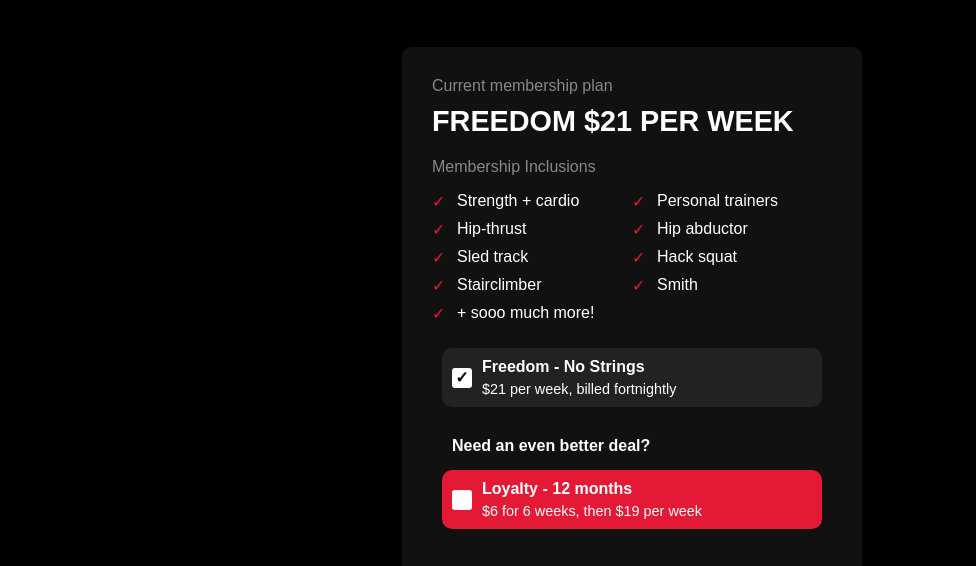
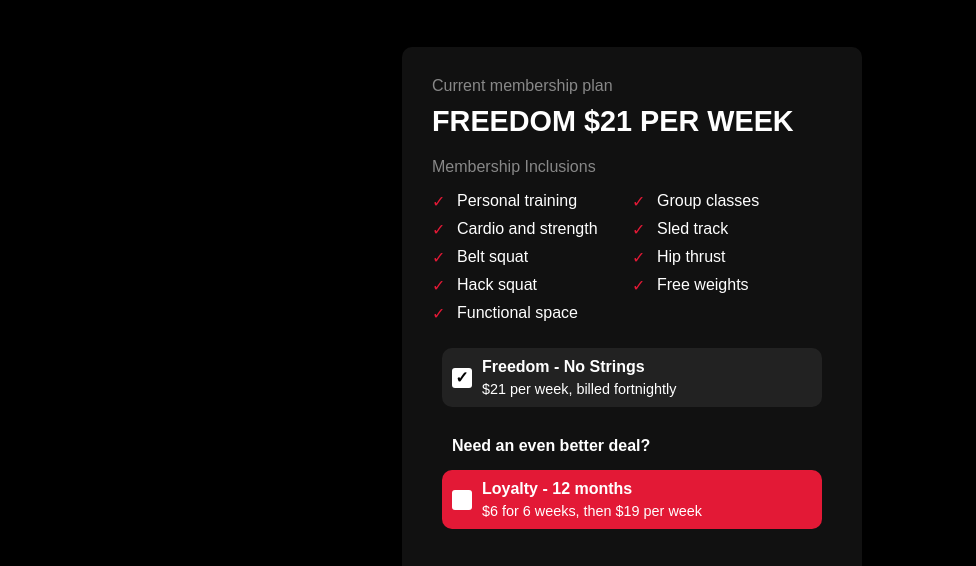
Before and after one commit to bbbrodie/lyf-test, a website: page public/plan-north-sydney.html in a window 1280 px wide. Shown: the part 216-782 px from the top of the page, without its empty margins (8-984 px from the left). Drawn offline with Linux system fonts and the light colour scheme.

Commit message:
Add files via upload

```diff
--- a/public/plan-north-sydney.html
+++ b/public/plan-north-sydney.html
@@ -322,15 +322,15 @@
         <div class="plan-title">FREEDOM $21 PER WEEK</div>
         <div class="inclusions-title">Membership Inclusions</div>
         <ul class="inclusions">
-            <li><span>Strength + cardio</span></li>
-            <li><span>Personal trainers</span></li>
-            <li><span>Hip-thrust</span></li>
-            <li><span>Hip abductor</span></li>
+            <li><span>Personal training</span></li>
+            <li><span>Group classes</span></li>
+            <li><span>Cardio and strength</span></li>
             <li><span>Sled track</span></li>
+            <li><span>Belt squat</span></li>
+            <li><span>Hip thrust</span></li>
             <li><span>Hack squat</span></li>
-            <li><span>Stairclimber</span></li>
-            <li><span>Smith</span></li>
-            <li><span>+ sooo much more!</span></li>
+            <li><span>Free weights</span></li>
+            <li><span>Functional space</span></li>
         </ul>
         <div class="options">
             <div class="option no-contract selected">
```
